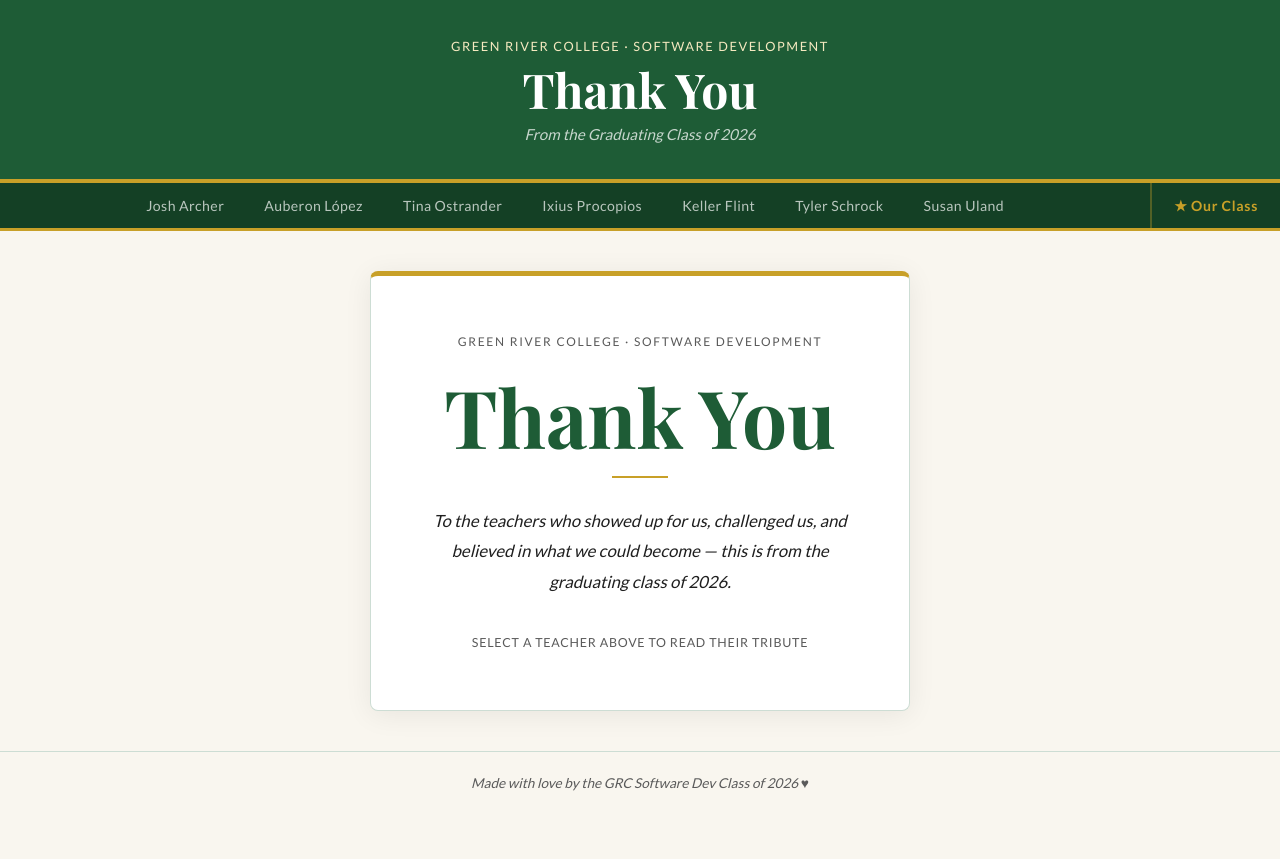
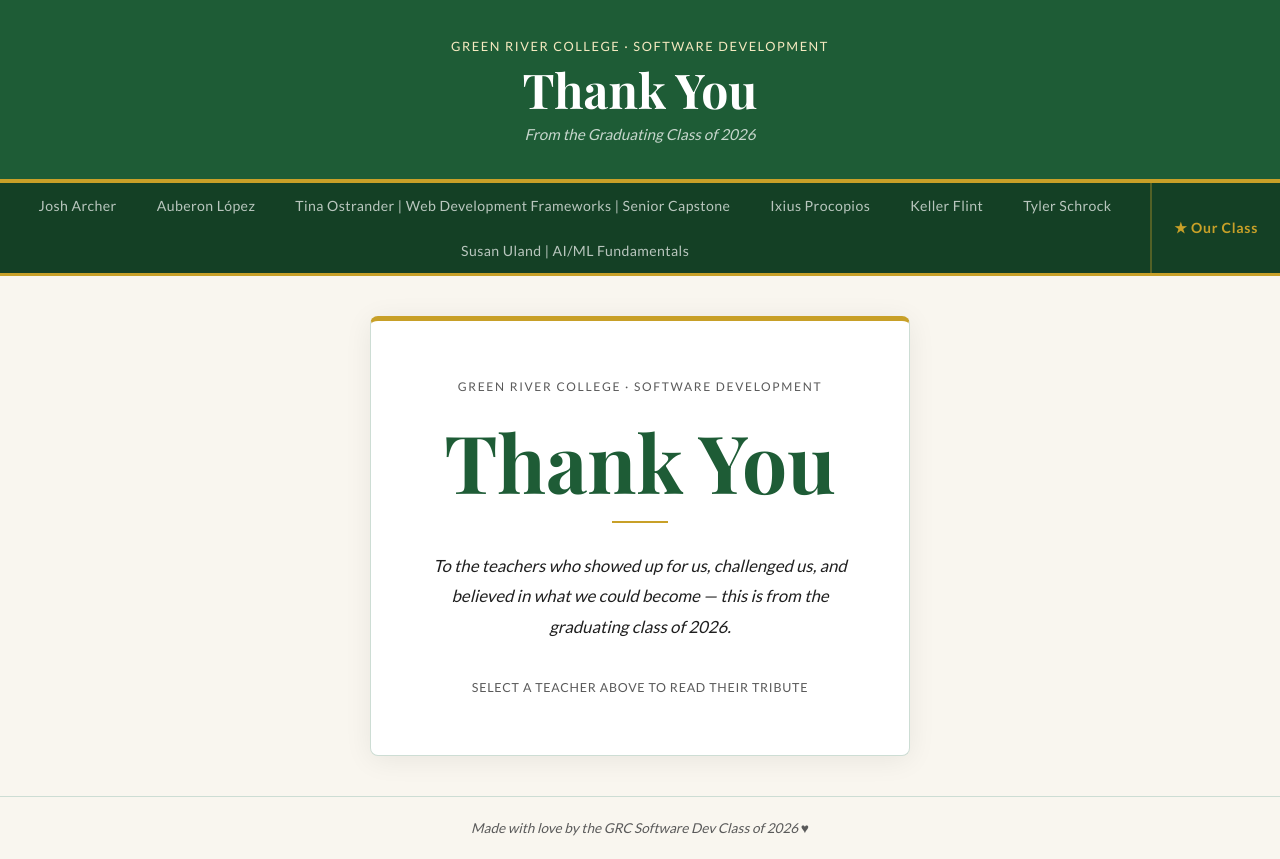
Before and after one commit to rifflere/GRC-Devs-Class-of-2026, a React (Vite) app in the folder thanks-app/: page / in a window 1280 px wide. Before the commit the page ends 814 px from the top, so only its background shows below. Built offline with nearby package versions, Linux system fonts and the light colour scheme.

Commit message:
Update teacher subjects

```diff
--- a/thanks-app/src/data/teachers.js
+++ b/thanks-app/src/data/teachers.js
@@ -2,7 +2,7 @@
   {
     id: 'joshArcher',
     name: 'Josh Archer',
-    subject: 'Software Development',
+    subject: 'Software Development | Server-Side Web Development',
     linkedin: 'https://www.linkedin.com/in/josh-archer-797635102/',
     photo: null,
     thankYou: 'Thank you for pushing us to think bigger about scalable systems, elegant design, and what it really means to grow as a developer. Your class required extra coffee, but every cup was worth it.',
@@ -10,14 +10,14 @@
   {
     id: 'auberonLópez',
     name: 'Auberon López',
-    subject: 'Software Development',
+    subject: 'Software Development | Systems Programming | Data Structures | Algorithms',
     linkedin: 'https://www.linkedin.com/in/auberon-lopez/',
     photo: null,
     thankYou: 'Thank you for bringing the best kind of nerdy energy to data structures and algorithms. Your creativity and genuine joy for the subject made even the toughest concepts feel like an adventure worth going on.',
   },
   {
     id: 'tinaOstrander',
-    name: 'Tina Ostrander',
+    name: 'Tina Ostrander | Web Development Frameworks | Senior Capstone',
     subject: 'Software Development',
     linkedin: 'https://www.linkedin.com/in/tinaostrander/',
     photo: null,
@@ -26,7 +26,7 @@
   {
     id: 'ixiusProcopios',
     name: 'Ixius Procopios',
-    subject: 'Software Development',
+    subject: 'Software Development | Full Stack Web Development',
     linkedin: 'https://www.linkedin.com/in/ix-procopios/',
     photo: null,
     thankYou: 'Thank you for introducing us to modern frontend frameworks and for your dedication to helping us learn and grow as developers. We appreciate your creativity and your willingness to share your knowledge and experience with us.',
@@ -34,7 +34,7 @@
   {
     id: 'kellerFlint',
     name: 'Keller Flint',
-    subject: 'Software Development',
+    subject: 'Software Development| Cloud Application Deployment | Applied AI | Senior Capstone',
     linkedin: 'https://www.linkedin.com/in/kellerflint/',
     photo: null,
     thankYou: 'Thank you for your clear, responsive teaching across AI, Machine Learning, SQL, and Senior Capstone. Your online lessons are some of the best we have experienced, well-structured, engaging, and always there when we needed them.',
@@ -42,14 +42,14 @@
   {
     id: 'tylerSchrock',
     name: 'Tyler Schrock',
-    subject: 'Software Development',
+    subject: 'Software Development | Senior Capstone',
     linkedin: 'https://www.linkedin.com/in/tylerdschrock/',
     photo: null,
     thankYou: 'Thank you for making Senior Capstone, Professionalism, and Modern Client Relations feel approachable and real-world relevant. Your friendly presence made it easy to ask questions and grow with confidence.',
   },
   {
     id: 'susanUland',
-    name: 'Susan Uland',
+    name: 'Susan Uland | AI/ML Fundamentals',
     subject: 'Software Development',
     linkedin: 'https://www.linkedin.com/in/susan-uland-6b319939/',
     photo: null,
```
